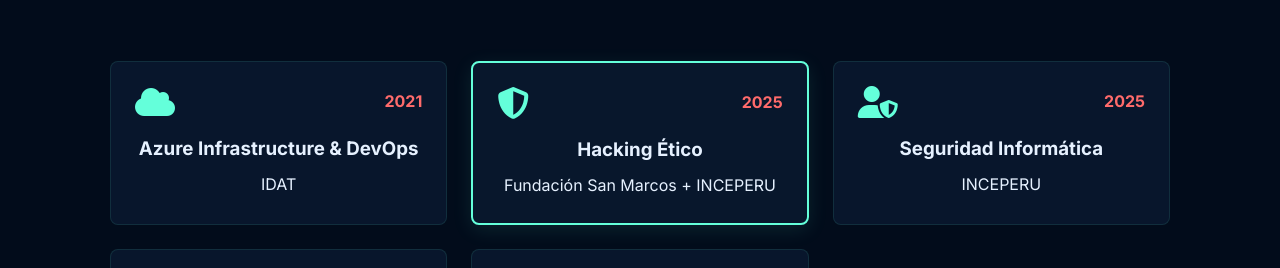
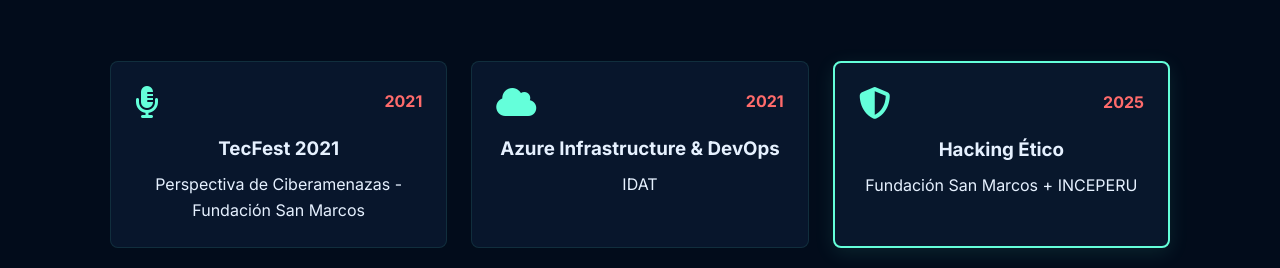
Before and after one commit to AngelCP22/angel-cv-web, a plain HTML site: page index.html in a window 1280 px wide. Shown: the part 4614-4882 px from the top of the page. Drawn offline with Linux system fonts and the light colour scheme.

Commit message:
Update index.html

```diff
--- a/index.html
+++ b/index.html
@@ -284,12 +284,22 @@
         </div>
     </section>
 
-    <!-- Certifications Section -->
+      <!-- Certifications Section -->
     <section id="certifications" class="section">
         <div class="container">
             <h2 class="section-title">Certificaciones</h2>
             <div class="certs-grid">
-                <!-- AÑADIDO: Certificado faltante -->
+                <!-- CERTIFICADO 1: TecFest 2021 (Añadido) -->
+                <div class="cert-card fade-in">
+                    <div class="cert-header">
+                        <i class="fas fa-microphone-alt"></i>
+                        <span class="cert-year">2021</span>
+                    </div>
+                    <h3>TecFest 2021</h3>
+                    <p>Perspectiva de Ciberamenazas - Fundación San Marcos</p>
+                </div>
+
+                <!-- CERTIFICADO 2: Azure -->
                 <div class="cert-card fade-in">
                     <div class="cert-header">
                         <i class="fas fa-cloud"></i>
@@ -298,6 +308,8 @@
                     <h3>Azure Infrastructure & DevOps</h3>
                     <p>IDAT</p>
                 </div>
+
+                <!-- CERTIFICADO 3: Hacking Ético (Featured) -->
                 <div class="cert-card featured fade-in">
                     <div class="cert-header">
                         <i class="fas fa-shield-alt"></i>
@@ -306,6 +318,8 @@
                     <h3>Hacking Ético</h3>
                     <p>Fundación San Marcos + INCEPERU</p>
                 </div>
+
+                <!-- CERTIFICADO 4: Seguridad Informática -->
                 <div class="cert-card fade-in">
                     <div class="cert-header">
                         <i class="fas fa-user-shield"></i>
@@ -314,6 +328,8 @@
                     <h3>Seguridad Informática</h3>
                     <p>INCEPERU</p>
                 </div>
+
+                <!-- CERTIFICADO 5: Programación Python -->
                 <div class="cert-card fade-in">
                     <div class="cert-header">
                         <i class="fab fa-python"></i>
@@ -322,6 +338,8 @@
                     <h3>Programación Python</h3>
                     <p>INCEPERU</p>
                 </div>
+
+                <!-- CERTIFICADO 6: SQL -->
                 <div class="cert-card fade-in">
                     <div class="cert-header">
                         <i class="fas fa-database"></i>
```
